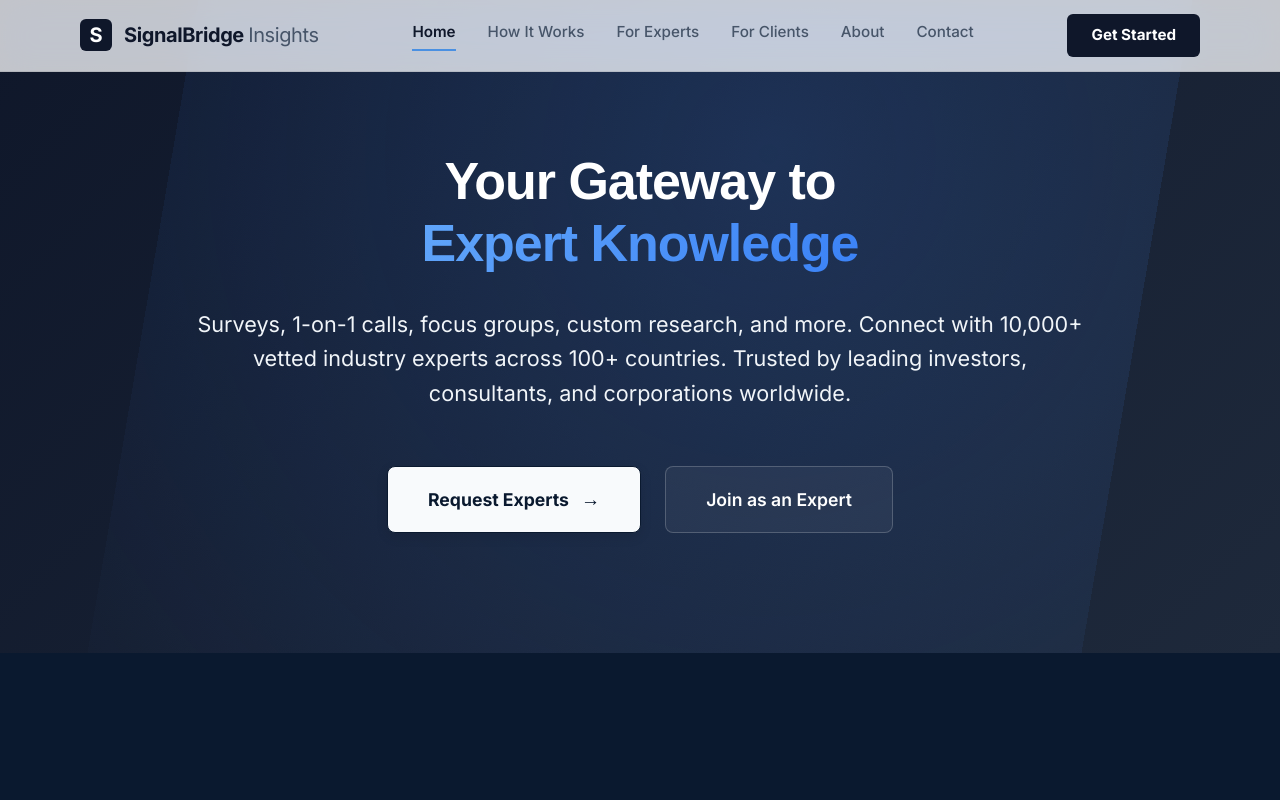
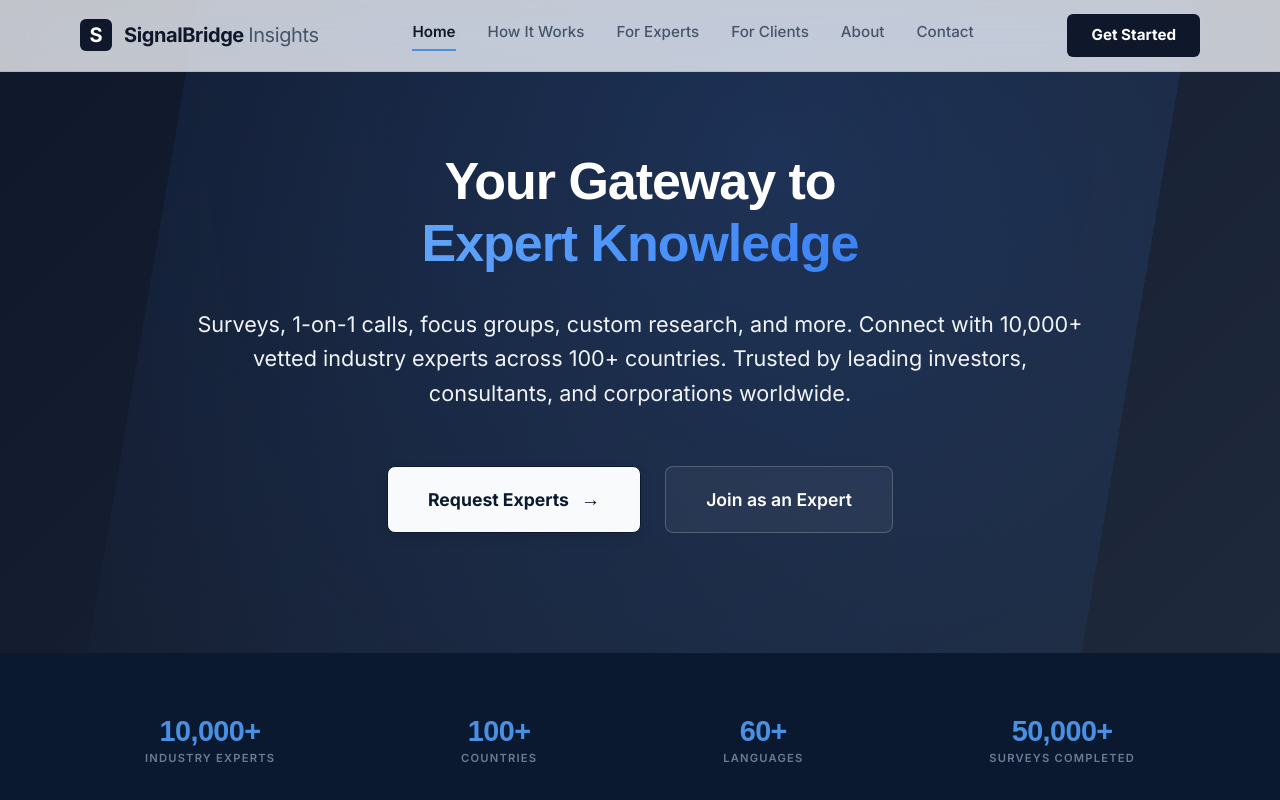
Before and after one commit to skydani26/signalbridge-insights, a Next.js app: page / in a window 1280 px wide. Shown: the top 800 px of the page. Built offline with nearby package versions, Linux system fonts and the light colour scheme; a web font is replaced by a local one.

Commit message:
fix: compact Homepage stats section (60% reduction) and standardize across pages

```diff
--- a/src/app/home.module.css
+++ b/src/app/home.module.css
@@ -170,7 +170,7 @@
 /* Stats Section */
 .statsSection {
     background-color: var(--color-primary);
-    padding: 160px 0;
+    padding: 64px 0;
     color: white;
 }
 
@@ -179,28 +179,26 @@
     justify-content: space-around;
     text-align: center;
     flex-wrap: wrap;
-    gap: 40px;
+    gap: 16px;
 }
 
 .statNumber {
     font-family: var(--font-heading);
-    font-size: 3.2rem;
-    /* Reduced by ~30% from 4.5rem */
+    font-size: 1.8rem;
     font-weight: 600;
-    /* Reduced weight */
     color: var(--color-secondary);
-    margin-bottom: 8px;
+    margin-bottom: 4px;
     line-height: 1;
-    letter-spacing: -0.03em;
+    letter-spacing: -0.02em;
 }
 
 .statLabel {
     color: var(--color-text-light);
-    font-size: 0.85rem;
-    /* Reduced by ~30% from 1.1rem */
-    font-weight: 500;
+    font-size: 0.7rem;
+    font-weight: 600;
     text-transform: uppercase;
     letter-spacing: 1.2px;
+    opacity: 0.8;
 }
 
 /* Our Services Section */
```
Also changed, not shown: src/app/how-it-works/how-it-works.module.css (+5 -3 lines).
